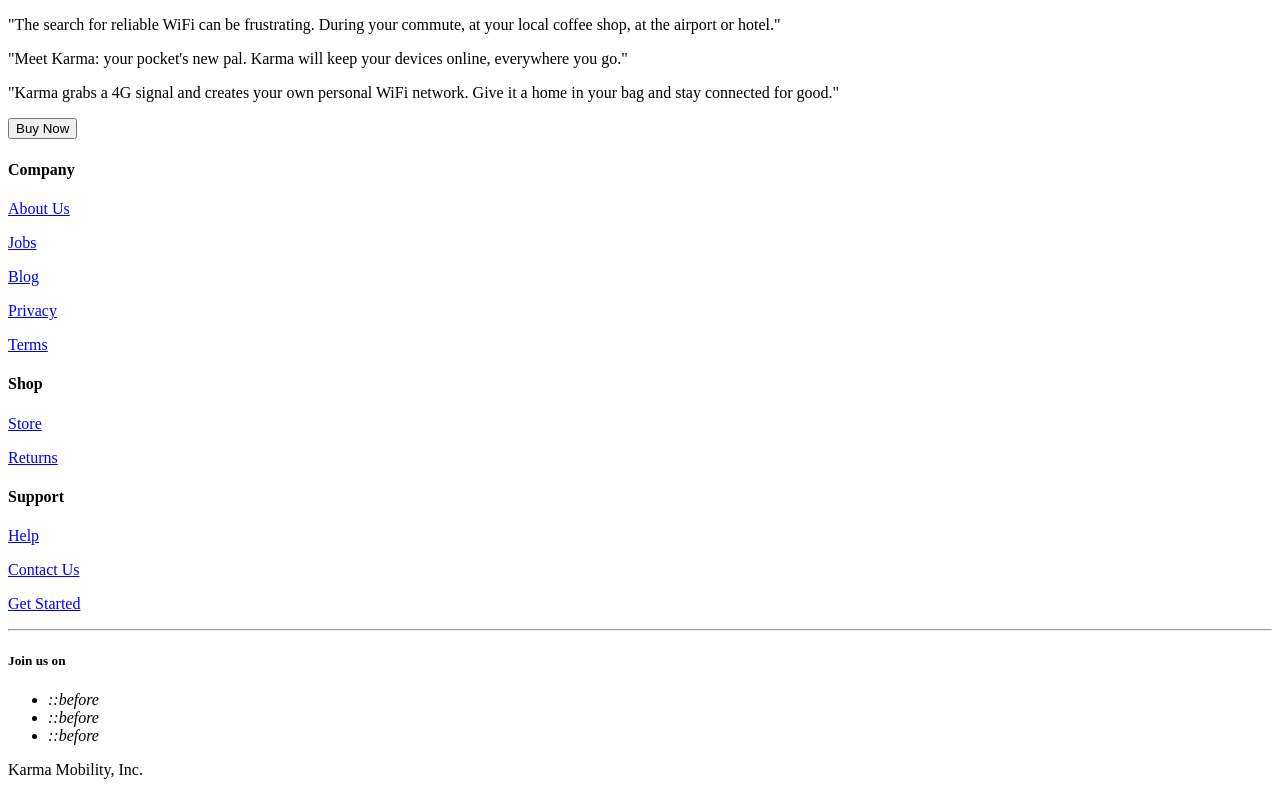
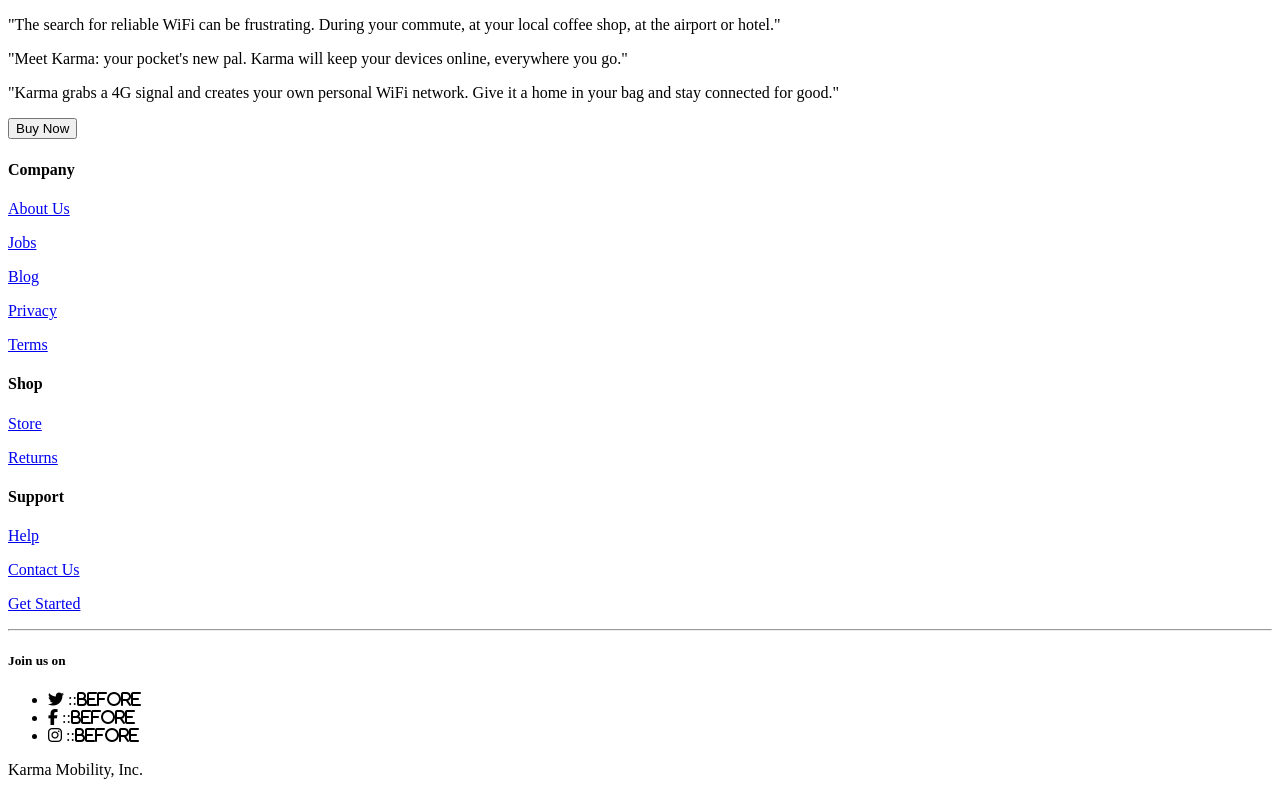
Before and after one commit to mikehaley1999/startup-landing-page-clone, a plain HTML site: page index.html in a window 1280 px wide. Shown: the part 786-1573 px from the top of the page. Drawn offline with Linux system fonts and the light colour scheme.

Commit message:
Font-awesome

```diff
--- a/index.html
+++ b/index.html
@@ -3,6 +3,8 @@
 <head>
 	<meta charset="UTF-8">
 	<title>Document</title>
+	<link href="css/font-awesome.min.css" rel="stylesheet"
+	<link href="//maxcdn.bootstrapcdn.com/font-awesome/4.2.0/css/font-awesome.min.css" rel="stylesheet">
 	<link rel="stylesheet" href="css/style.css"
 	<link href="//fonts.googleapis.com/css?family=Roboto:400,500,300"
 	rel="stylesheet" type="text/css>"
```
